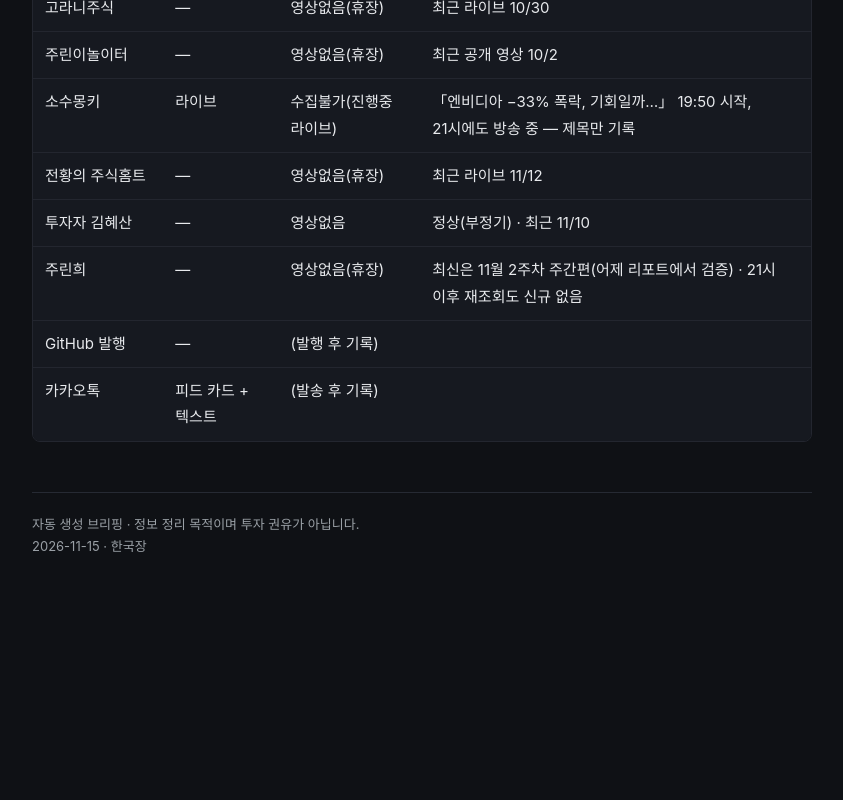
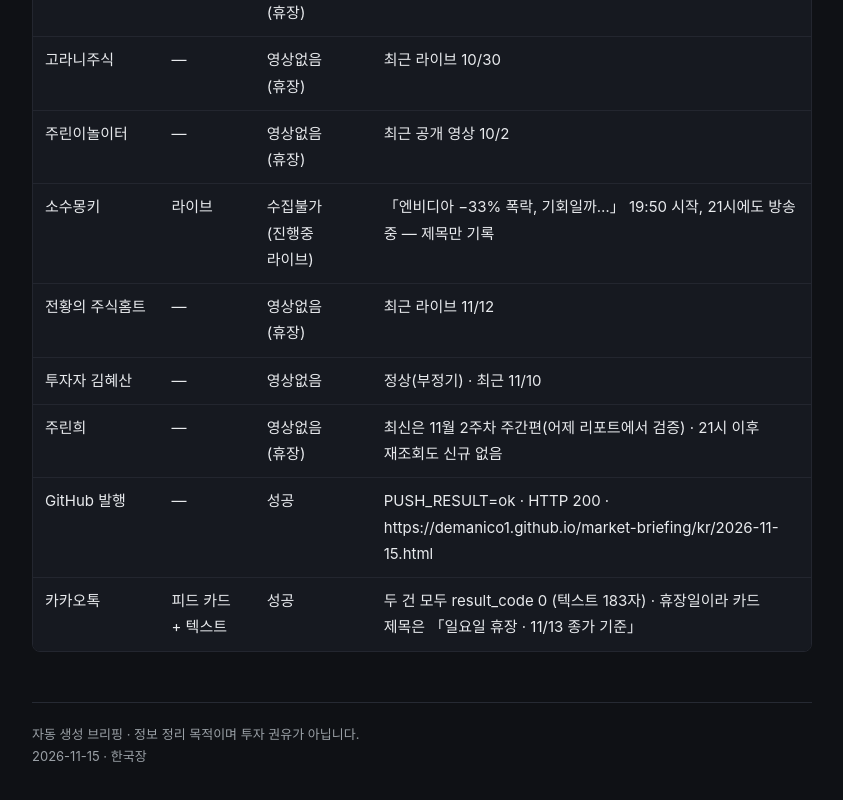
Before and after one commit to demanico1/market-briefing, a plain HTML site: page kr/2026-11-15.html in a window 1280 px wide. Shown: the part 7904-8704 px from the top of the page, without its empty margins (218-1061 px from the left). Before the commit the page ends 8542 px from the top, so only its background shows below. Drawn offline with Linux system fonts and the light colour scheme.

Commit message:
kr 2026-11-15 브리핑 발행

```diff
--- a/kr/2026-11-15.html
+++ b/kr/2026-11-15.html
@@ -308,14 +308,14 @@
 <tr>
 <td>GitHub 발행</td>
 <td>—</td>
-<td>(발행 후 기록)</td>
-<td></td>
+<td>성공</td>
+<td>PUSH_RESULT=ok · HTTP 200 · https://demanico1.github.io/market-briefing/kr/2026-11-15.html</td>
 </tr>
 <tr>
 <td>카카오톡</td>
 <td>피드 카드 + 텍스트</td>
-<td>(발송 후 기록)</td>
-<td></td>
+<td>성공</td>
+<td>두 건 모두 result_code 0 (텍스트 183자) · 휴장일이라 카드 제목은 「일요일 휴장 · 11/13 종가 기준」</td>
 </tr>
 </tbody>
 </table></div>
```
